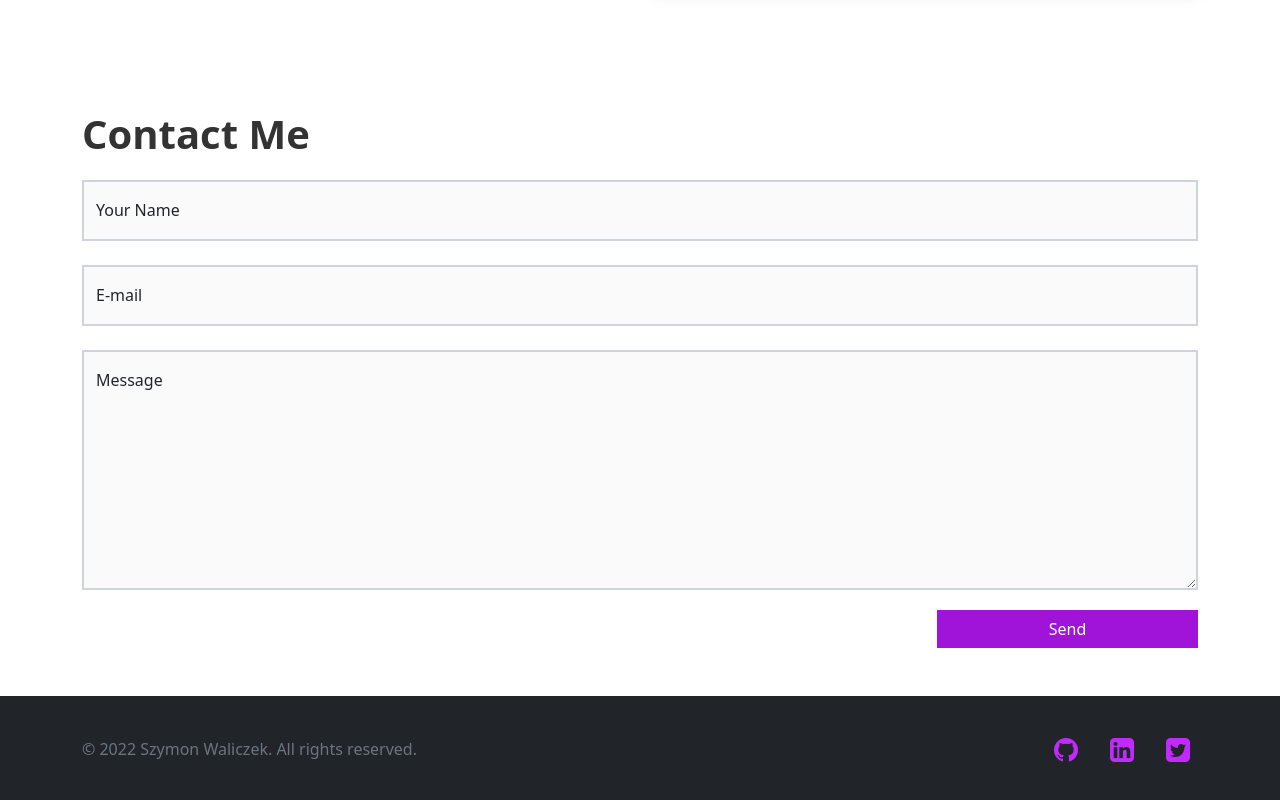
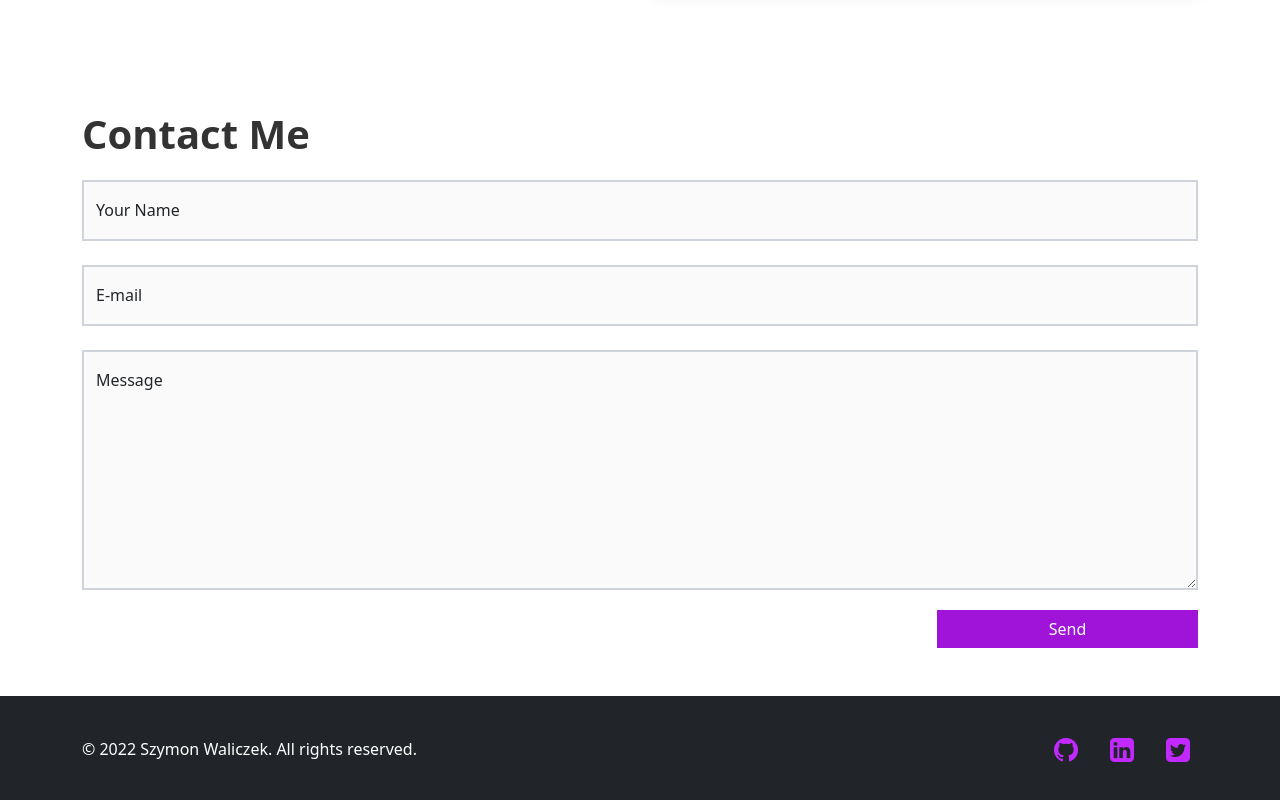
Before and after one commit to majster-pl/my-portfolio, a React (Create React App) app: page / in a window 1280 px wide. Shown: the part 2870-3670 px from the top of the page. Built offline with nearby package versions, Linux system fonts and the light colour scheme.

Commit message:
Change text color in footer

```diff
--- a/src/components/Footer.js
+++ b/src/components/Footer.js
@@ -5,7 +5,7 @@ function Footer() {
     <footer className="bg-secondary text-muted py-4">
       <Container>
         <Stack direction="horizontal" gap={3}>
-          <span className="align-middle">
+          <span className="align-middle text-white">
             © 2022 Szymon Waliczek. All rights reserved.
           </span>
 
```
